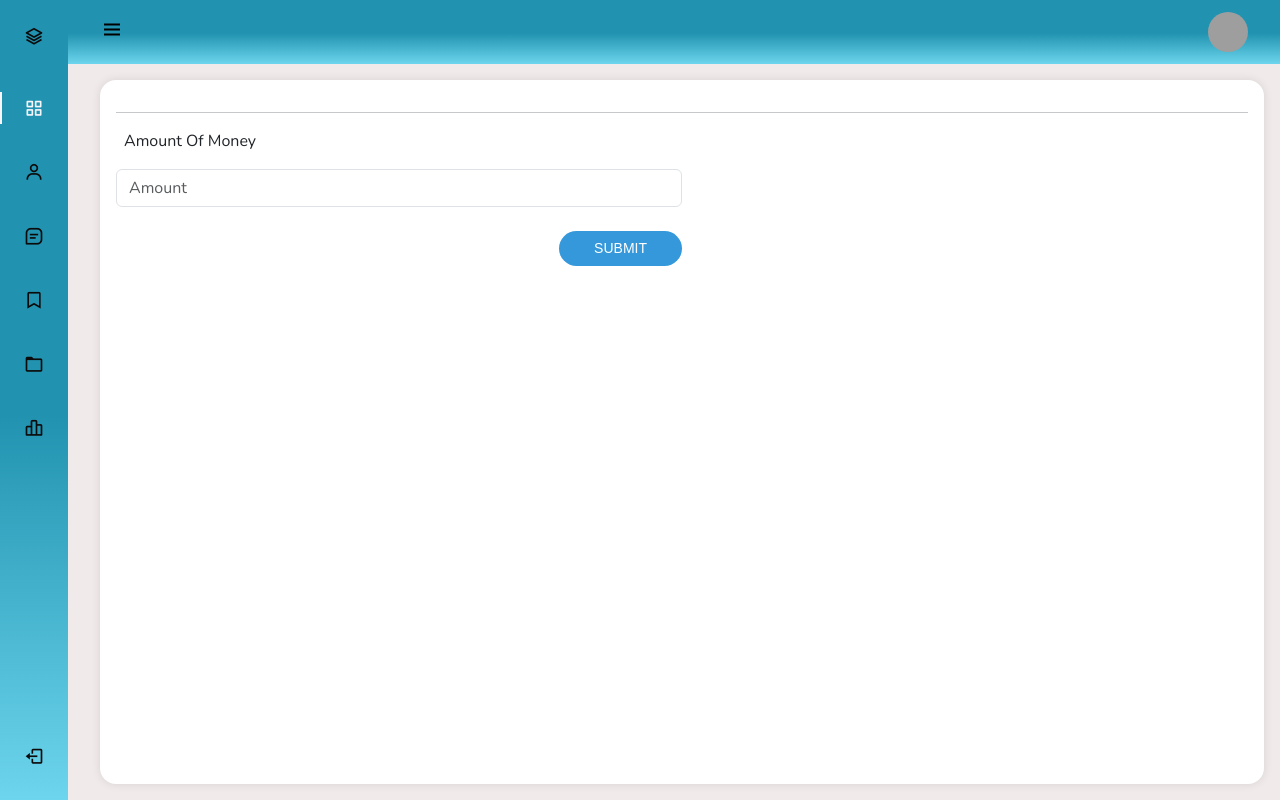
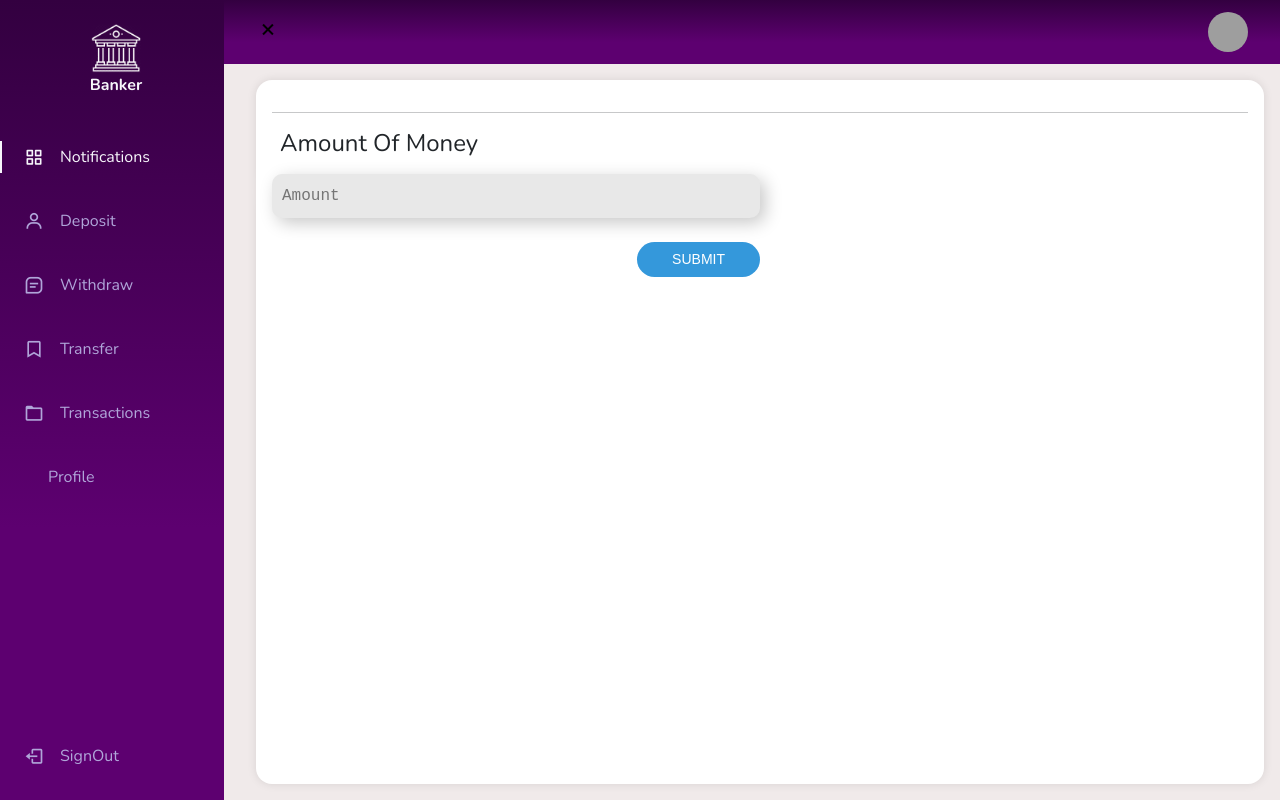
Before and after one commit to Iqbal-Elham/banking-system, a Django app: template templates/transactions/transactions_form.html in a window 1280 px wide. Run offline with Django 4.2, Linux system fonts and the light colour scheme; the template is opened without the code that fills it: values that come from a table or form of the project are taken from there, others are empty; grey boxes are pictures that could not be loaded.

```diff
--- a/assets/css/styles.css
+++ b/assets/css/styles.css
@@ -36,8 +36,7 @@ a {
   align-items: center;
   justify-content: space-between;
   padding: 0 1rem;
-  background: rgb(109,213,237);
-  background: linear-gradient(0deg, rgba(109,213,237,1) 0%, rgba(33,147,176,1) 48%);
+  background: linear-gradient(180deg, rgba(51,0,64,1) 0%, rgba(93,0,112,1) 66%);
   z-index: var(--z-fixed);
   transition: 0.5s;
 }
@@ -63,8 +62,7 @@ a {
   left: -30%;
   width: var(--nav-width);
   height: 100vh;
-  background: rgb(109,213,237);
-  background: linear-gradient(0deg, rgba(109,213,237,1) 0%, rgba(33,147,176,1) 48%);
+  background: linear-gradient(180deg, rgba(51,0,64,1) 0%, rgba(93,0,112,1) 66%);
   padding: 0.5rem 1rem 0 0;
   transition: 0.5s;
   z-index: var(--z-fixed);
@@ -89,18 +87,15 @@ a {
 }
 .nav_logo-icon {
   font-size: 1.25rem;
-  color: rgb(12, 11, 11);
-  /* color: var(--white-color); */
+  color: var(--white-color);
 }
 .nav_logo-name {
-  color: rgb(12, 11, 11);
-  /* color: var(--white-color); */
+  color: var(--white-color);
   font-weight: 700;
 }
 .nav_link {
   position: relative;
-  /* color: var(--first-color-light); */
-  color: rgb(12, 11, 11);
+  color: var(--first-color-light);
   margin-bottom: 1.5rem;
   transition: 0.3s;
 }
@@ -189,7 +184,7 @@ a {
 .search-btn {
   width: 120px;
   height: 45px;
-  border: 2px solid #315cfd;
+  border: 2px solid #3498db;
   border-radius: 8px;
   transition: all 0.3s;
   cursor: pointer;
@@ -199,7 +194,7 @@ a {
   font-family: 'Montserrat', sans-serif;
 }
 .search-btn:hover {
-  background: #315cfd;
+  background: #3498db;
   color: white;
   font-size: 1em;
 }
@@ -264,3 +259,22 @@ a {
   transform: scaleX(1.2) scaleY(1.4);
   opacity: 0;
 }
+
+.amount-input {
+  width: 100%;
+  padding: 10px;
+  font-family: 'Courier New', Courier, monospace;
+  outline: none;
+  background: #e8e8e8;
+  box-shadow: 5px 5px 17px #c8c8c8,
+             -5px -5px 17px #ffffff;
+  border: none;
+  border-radius: 10px;
+  transition: all .5s;
+}
+
+.amount-input:focus {
+  background: #e8e8e8;
+  box-shadow: inset 5px 5px 17px #c8c8c8,
+            inset -5px -5px 17px #ffffff;
+}
--- a/assets/js/sidebar.js
+++ b/assets/js/sidebar.js
@@ -6,6 +6,11 @@ document.addEventListener("DOMContentLoaded", function(event) {
     bodypd = document.getElementById(bodyId),
     headerpd = document.getElementById(headerId)
 
+    nav.classList.add('show')
+    bodypd.classList.add('body-pd')
+    toggle.classList.add('bx-x')
+    // add padding to header
+    headerpd.classList.add('body-pd')
     // Validate that all variables exist
     if(toggle && nav && bodypd && headerpd){
     toggle.addEventListener('click', ()=>{
--- a/templates/accounts/user_registration.html
+++ b/templates/accounts/user_registration.html
@@ -163,7 +163,7 @@
                     {% endif %}
                 </div>
                 <div class="form-row-last">
-                    <input type="submit" name="register" class="register" value="Register Badge">
+                    <input type="submit" name="register" class="register" value="Register">
                     <h4 class="text-light mb-4">Have an account? <a href="/accounts/login" class="text-info text-decoration-none"> Login</a></h4>
                 </div>
             </div>
--- a/templates/core/_main_layout.html
+++ b/templates/core/_main_layout.html
@@ -32,9 +32,9 @@
     </header>
     <div class="l-navbar" id="nav-bar">
       <nav class="nav">
-        <div>
-          <a href="#" class="nav_logo" id="header-toggle">
-            <i class="bx bx-layer nav_logo-icon"></i>
+        <div class="">
+          <a href="#" class="nav_logo d-flex flex-column" id="header-toggle">
+            <img src="{% static 'img/logo.png' %}" alt="" width="50" />
             <span class="nav_logo-name">Banker</span>
           </a>
           <div class="nav_list">
@@ -59,7 +59,7 @@
               <span class="nav_name">Transactions</span>
             </a>
             <a href="#" class="nav_link">
-              <i class="bx bx-bar-chart-alt-2 nav_icon"></i>
+              <i class="fa-solid fa-user" style="color: #ffffff;"></i>
               <span class="nav_name">Profile</span>
             </a>
           </div>
--- a/templates/transactions/transactions_form.html
+++ b/templates/transactions/transactions_form.html
@@ -9,10 +9,10 @@
         {% csrf_token %}
 
         <div class="mb-4">
-            <label class="mb-3 mx-2" for="amount">
+            <label class="mb-3 mx-2 h4" for="amount">
                 Amount Of Money
             </label>
-            <input class="form-control" name="amount" id="amount" type="number" required placeholder="Amount">
+            <input class="amount-input" name="amount" id="amount" type="number" required placeholder="Amount">
         </div>
         {% if form.amount.errors %}
             {% for error in form.amount.errors %}
```
Also changed, not shown: assets/img/logo.png (added).
